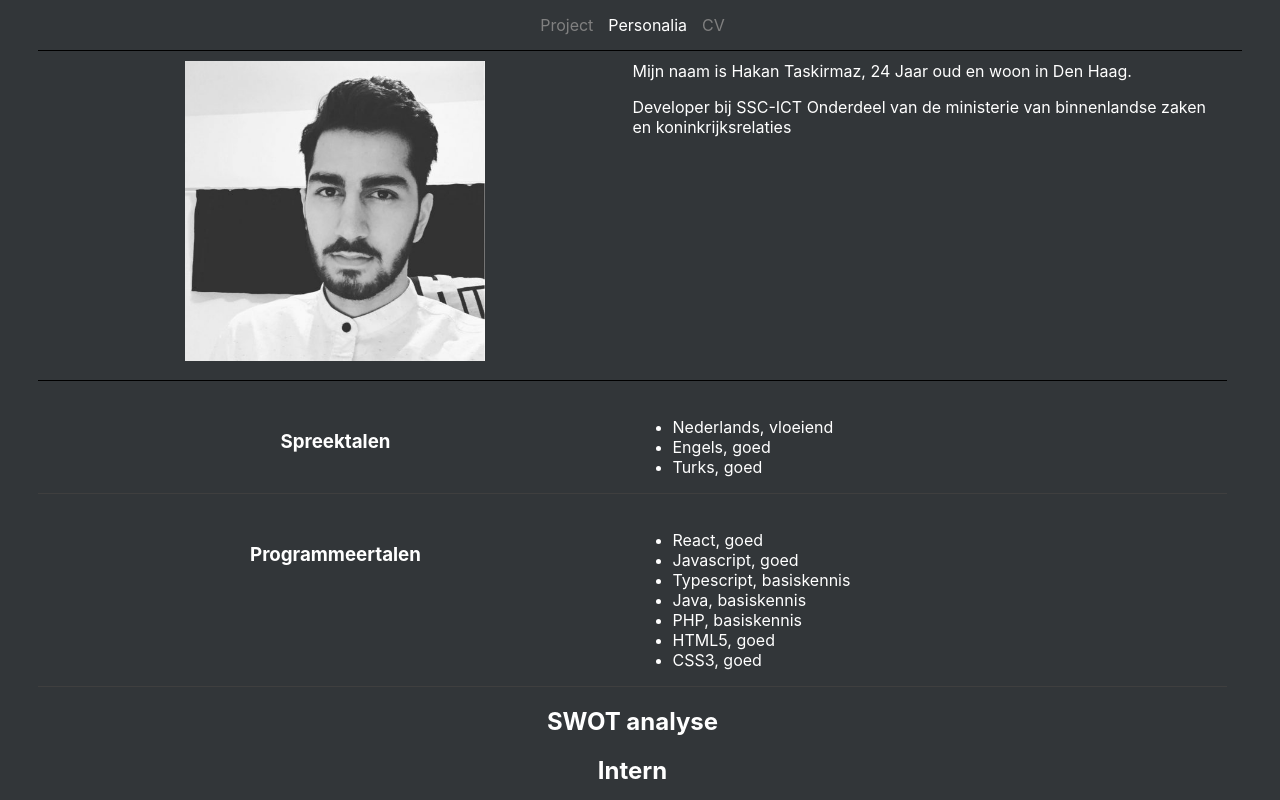
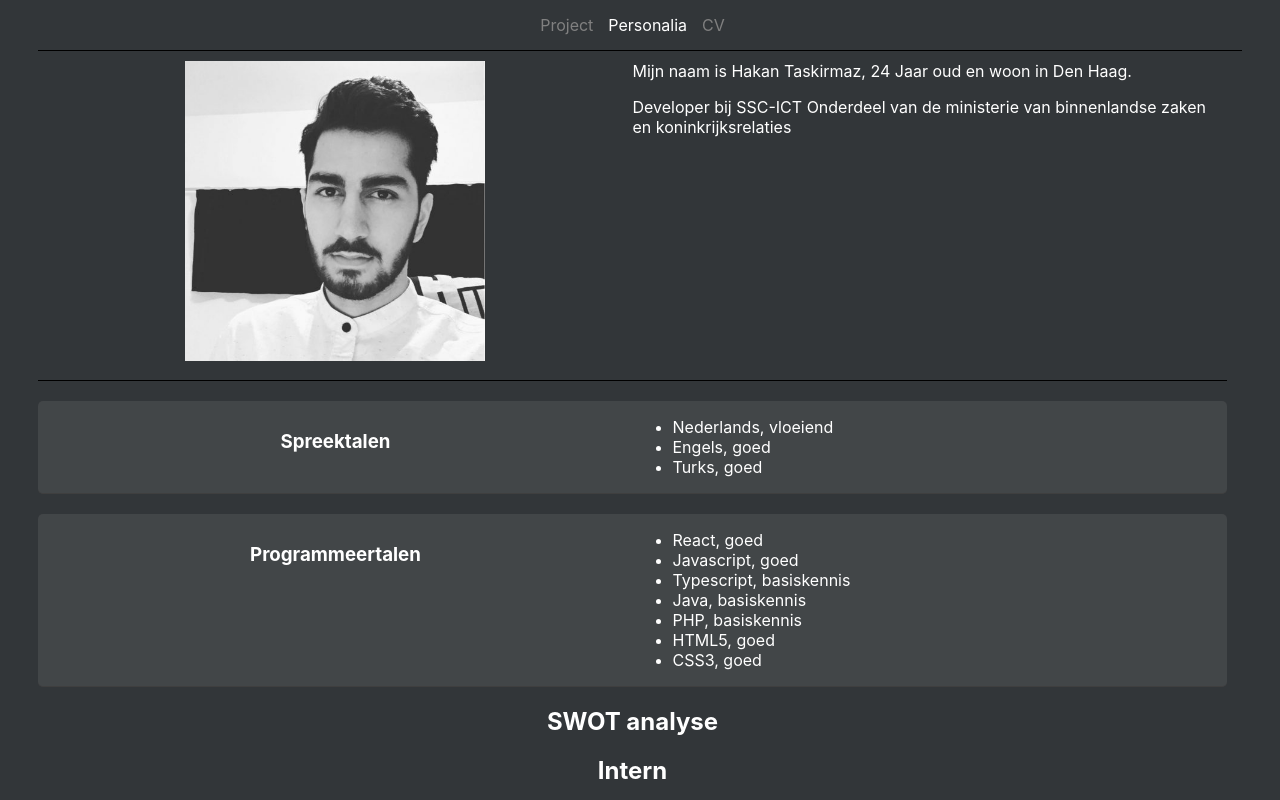
Before and after one commit to DoritosXL/portfolio, a React (Create React App) app: page /personalia in a window 1280 px wide. Shown: the top 800 px of the page. Built offline with nearby package versions, Linux system fonts and the light colour scheme.

Commit message:
minor edits

```diff
--- a/src/components/personalia/hakan.css
+++ b/src/components/personalia/hakan.css
@@ -18,6 +18,8 @@
     flex-direction: column;
     margin: 10px auto 10px auto;
     border-bottom: 1px solid rgb(63, 63, 63);
+    background-color: #80808036;
+    border-radius: 5px;
   }
   #headshot_img{
     width: 250px;
@@ -39,6 +41,8 @@
     grid-template-columns: 1fr 1fr;
     margin-bottom: 20px;
     border-bottom: 1px solid rgb(63, 63, 63);
+    background-color: #80808036;
+    border-radius: 5px;
   }
   #headshot_img{
     width: 300px;
--- a/src/components/projectDetailed/stage/stage.css
+++ b/src/components/projectDetailed/stage/stage.css
@@ -36,7 +36,7 @@
 @media only screen and (min-width: 800px) {
   #theBigThree {
     margin-top: 20px;
-    background-color:#d5d5d563;
+    background-color:#80808036;
     display: grid;
     grid-template-columns: 1fr 1fr 1fr;
     border-radius: 5px;
@@ -47,7 +47,7 @@
 @media only screen and (max-width: 800px) {
   #theBigThree {
     margin-top: 20px;
-    background-color:#d5d5d563;
+    background-color:#80808036;
     display: flex;
     flex-direction: column;
     border-radius: 5px;
```
